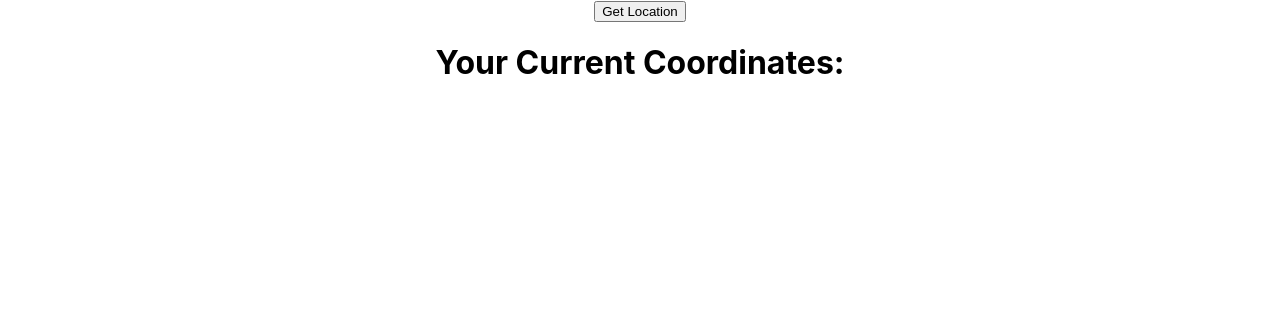
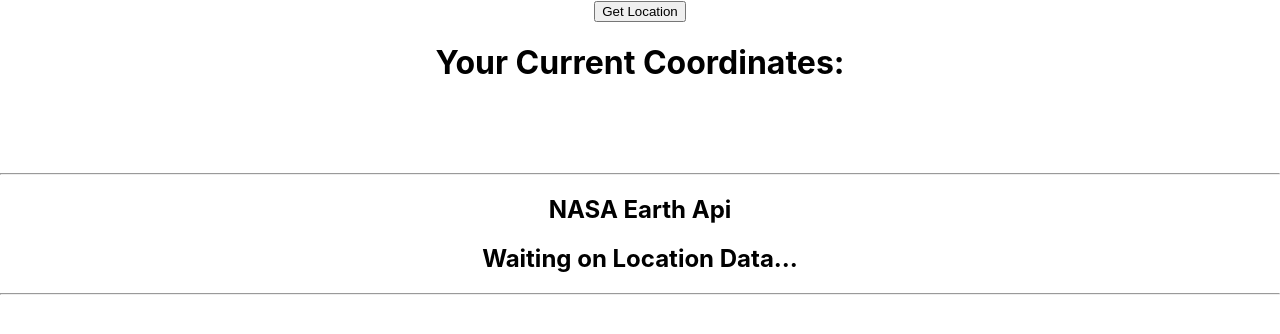
Before and after one commit to jonahtabb/teamGit, a React (Create React App) app in the folder 72-hour-project/: page / in a window 1280 px wide. Shown: the top 334 px of the page. Built offline with nearby package versions, Linux system fonts and the light colour scheme.

Commit message:
NASA Earth API Component first commit; built functional component and added the component to app.js

```diff
--- a/72-hour-project/src/App.js
+++ b/72-hour-project/src/App.js
@@ -1,6 +1,7 @@
 import './App.css';
 import { useState } from 'react'
 import TestComp from './components/TestComp';
+import NasaComp from './components/NasaComp';
 
 function App() {
   const [latitude, setLatitude] = useState(null)
@@ -34,6 +35,8 @@
       {longitude && <p>Longitude: {longitude}</p>}
       <br />
       <TestComp latitude={latitude} longitude={longitude} />
+      <br />
+      <NasaComp latitude={latitude} longitude={longitude} />
     </div>
   );
 
--- /dev/null
+++ b/72-hour-project/src/components/NasaComp.js
@@ -0,0 +1,48 @@
+import React, {useState, useEffect, useRef} from 'react';
+
+const NasaComp = (props) => {
+
+    const [nasaImageUrl, setNasaImageUrl] = useState("null");
+    const imageStatus = useRef("Waiting on Location Data...");
+
+    let lon = props.longitude;
+    let lat = props.latitude;
+
+    useEffect(() => {
+        let fetchPhoto = async () => {
+            // console.log("fetch photo initial")
+            if (lon && lat) {
+                try {
+                    imageStatus.current = "In Progress --> Fetching Satellite Image";
+                    console.log(imageStatus.current);
+                    let response = await fetch(`https://api.nasa.gov/planetary/earth/imagery?lon=${lon}&lat=${lat}&dim=0.04&api_key=WDaMISKiIHQV2YYCDwyVNYtCXWWTcJ8zFmcholle`, {method: 'GET'})
+                    // console.log(response)
+                    // console.log(response.url)
+                    setNasaImageUrl(response.url);
+                    imageStatus.current = "Complete --> Satellite Image Fetched";
+                    console.log(imageStatus.current);
+                } catch(err) {
+                    console.log(err)
+                }
+
+            }
+        }
+        fetchPhoto()
+
+    }, [lat, lon])
+
+
+    return (
+        <div>
+            <hr />
+            <h2>NASA Earth Api</h2>
+            {(lon && lat) ?
+            <img src={nasaImageUrl || "#"} width="400px" alt="Satellite View of Earth" />
+            : <h2>Waiting on Location Data...</h2>
+            }
+            <hr />
+        </div>
+    )
+}
+
+export default NasaComp
```
Also changed, not shown: 1 other file (tests, documents, lock files or other folders).
